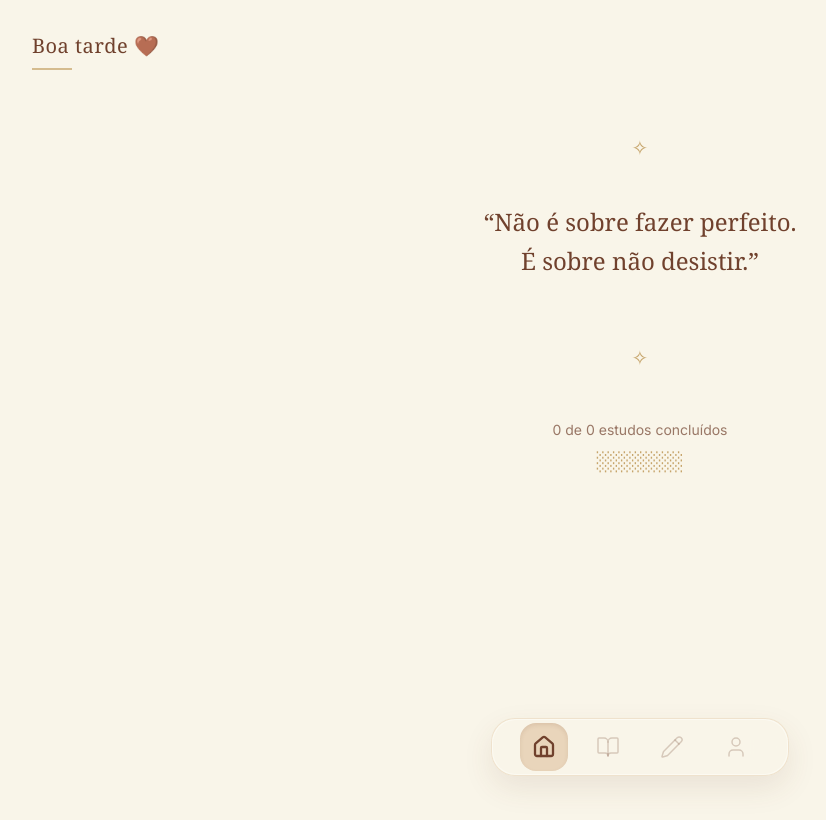
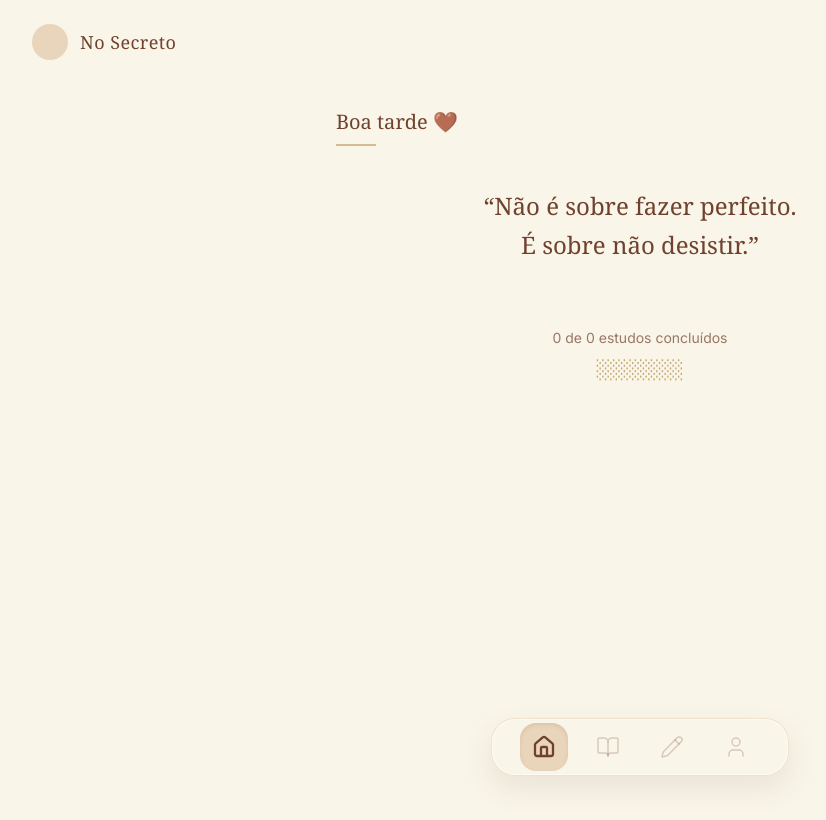
Before and after one commit to michelesannti/no-secreto, a Next.js app: page /hoje in a window 1280 px wide. Shown: the top 820 px of the page, without its empty margins (0-826 px from the left). Built offline with nearby package versions, Linux system fonts and the light colour scheme; no server answers; the database is empty; a web font is replaced by a local one.

Commit message:
home com avatar e layout visual

```diff
--- a/app/(app)/hoje/page.tsx
+++ b/app/(app)/hoje/page.tsx
@@ -10,11 +10,12 @@ export default async function HojePage() {
   // perfil
   const { data: profile } = await supabase
     .from("profiles")
-    .select("nome, apelido")
+    .select("nome, apelido, avatar_url")
     .eq("id", user?.id)
     .single();
 
   const nome = profile?.apelido || profile?.nome;
+  const avatar = profile?.avatar_url;
 
   // hora Brasil
   const hora = Number(
@@ -30,7 +31,7 @@ export default async function HojePage() {
   if (hora >= 12 && hora < 18) saudacao = "Boa tarde";
   if (hora >= 18) saudacao = "Boa noite";
 
-  // buscar estudos
+  // estudos
   const { data: estudos } = await supabase
     .from("estudos")
     .select("*")
@@ -51,7 +52,7 @@ export default async function HojePage() {
     (e) => !estudosConcluidos.includes(e.id)
   );
 
-  // barra de progresso
+  // barra
   const porcentagem = total ? concluidos / total : 0;
 
   const blocos = 8;
@@ -61,38 +62,54 @@ export default async function HojePage() {
     "█".repeat(preenchidos) + "░".repeat(blocos - preenchidos);
 
   return (
-    <div className="min-h-screen bg-[#f9f5e9] pt-8 pb-40 text-[#70412d]">
+    <div className="min-h-screen bg-[#f9f5e9] pt-6 pb-40 text-[#70412d]">
 
-      {/* SAUDAÇÃO */}
-      <div className="px-8 mb-16">
-        <h1 className="text-xl font-serif tracking-wide">
-          {saudacao} {nome} 🤎
-        </h1>
+      {/* HEADER */}
+      <div className="flex items-center justify-between px-8 mb-12">
 
-        <div className="w-10 h-[2px] bg-[#C6A46A]/70 mt-2"></div>
+        <div className="flex items-center gap-3">
+
+          {avatar ? (
+            <img
+              src={avatar}
+              className="w-9 h-9 rounded-full object-cover"
+            />
+          ) : (
+            <div className="w-9 h-9 rounded-full bg-[#e9d5bb]" />
+          )}
+
+          <span className="font-serif text-lg tracking-wide">
+            No Secreto
+          </span>
+
+        </div>
+
       </div>
 
       <div className="max-w-2xl mx-auto px-8">
 
-        {/* DETALHE VISUAL */}
-        <div className="text-center mb-10 text-[#C6A46A] text-xl">
-          ✧
+        {/* SAUDAÇÃO */}
+        <div className="mb-10">
+
+          <h1 className="text-xl font-serif">
+            {saudacao} {nome} 🤎
+          </h1>
+
+          <div className="w-10 h-[2px] bg-[#C6A46A]/70 mt-2"></div>
+
         </div>
 
-        {/* FRASE DO APP */}
+        {/* FRASE */}
         <div className="text-center mb-16">
 
           <p className="font-serif text-2xl leading-relaxed">
+
             “Não é sobre fazer perfeito.
             <br />
             É sobre não desistir.”
+
           </p>
 
-        </div>
-
-        {/* DETALHE VISUAL */}
-        <div className="text-center mb-12 text-[#C6A46A] text-xl">
-          ✧
         </div>
 
         {/* PROGRESSO */}
@@ -119,6 +136,7 @@ export default async function HojePage() {
         )}
 
       </div>
+
     </div>
   );
 }
```
